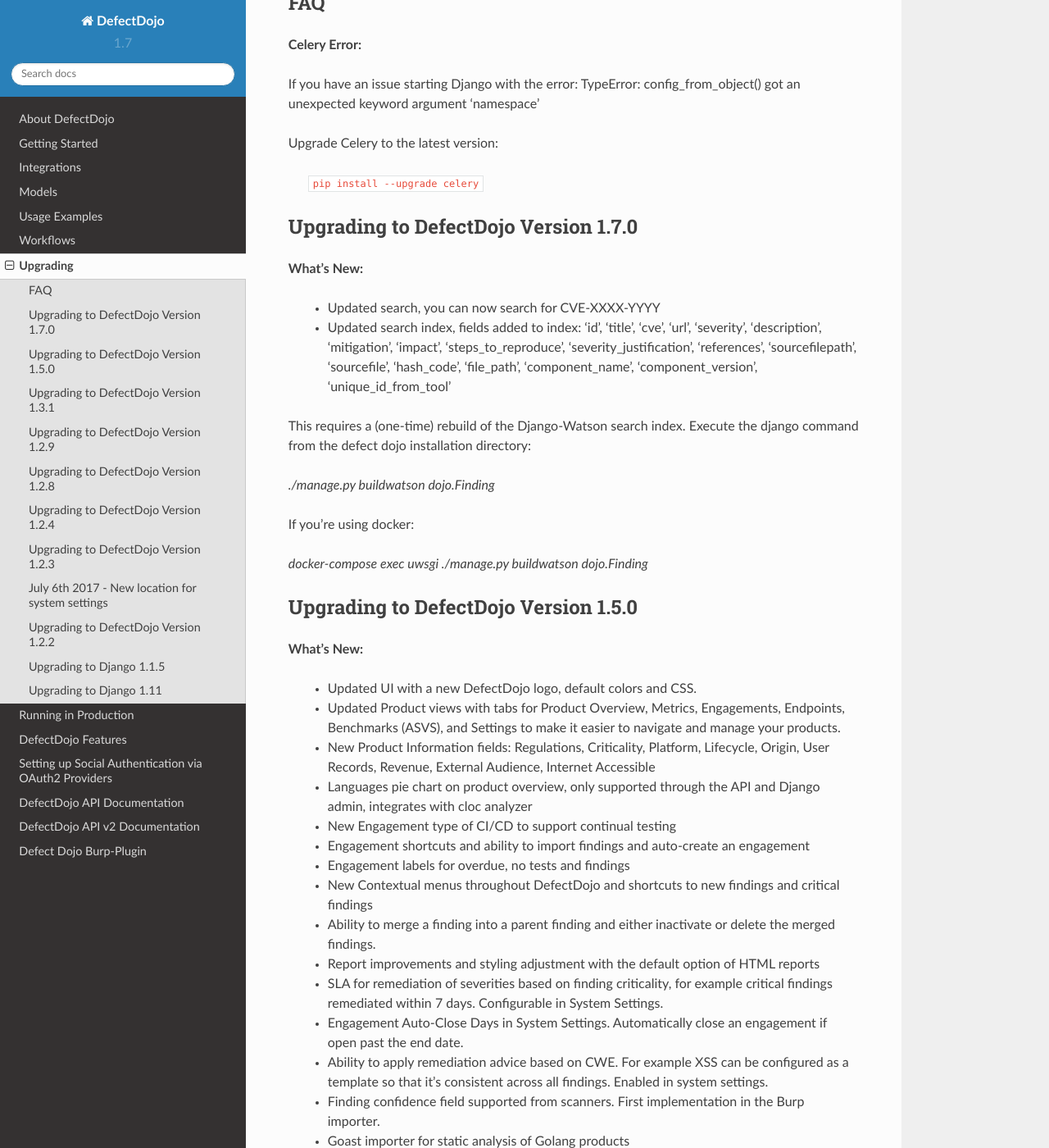
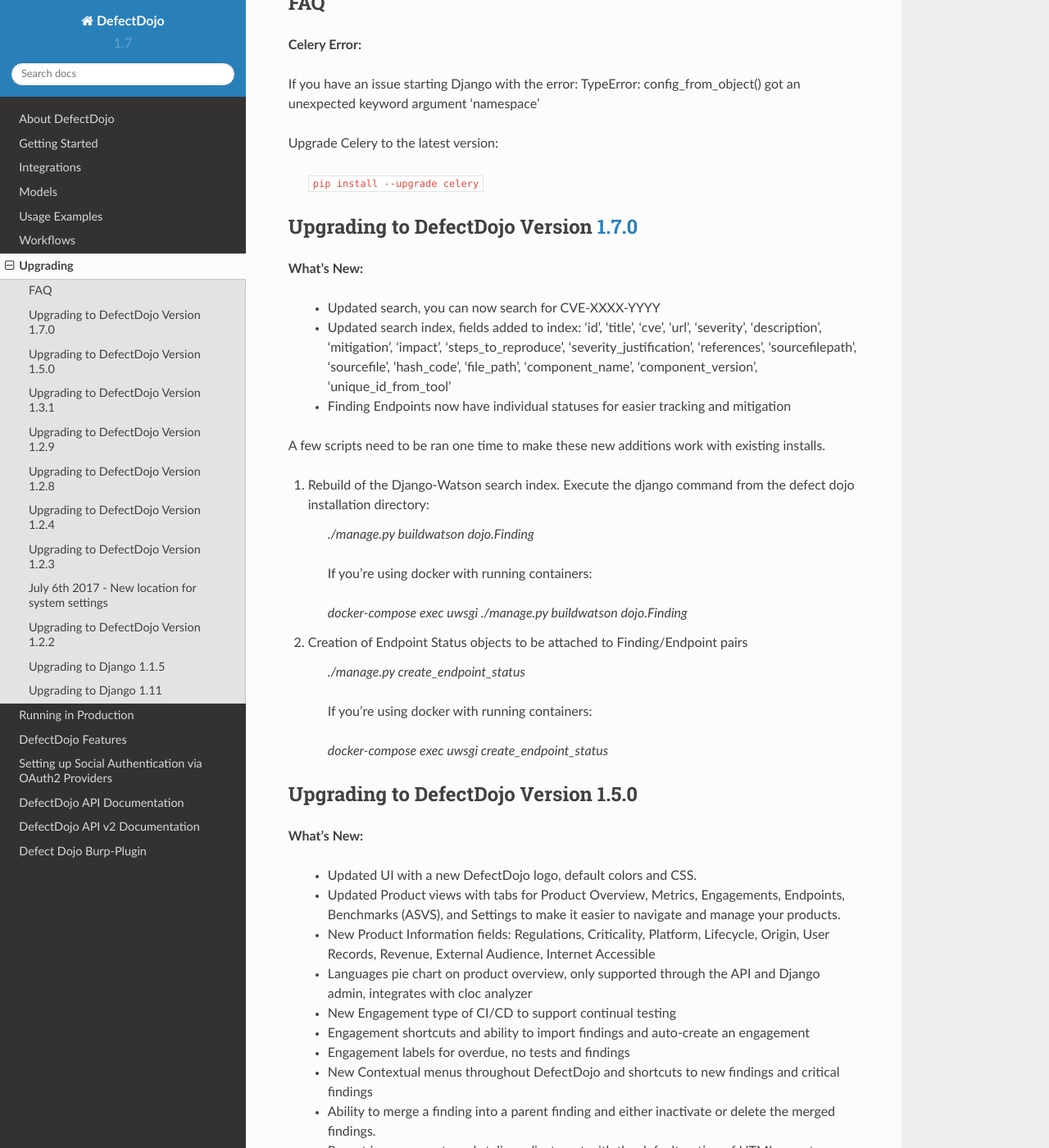
Before and after one commit to DefectDojo/Documentation, a Sphinx documentation site: the page built from docs/upgrading.rst, in a window 1280 px wide and 1400 px high, scrolled down 901 px. Shown: the whole window at 82% size. Built offline with Sphinx 7.4.7 and the Read the Docs theme 2.0.0, drawn with Linux system fonts in a browser that asks for light colours.

Commit message:
Add notes for upgrading to 1.7.0

```diff
--- a/docs/upgrading.rst
+++ b/docs/upgrading.rst
@@ -41,21 +41,34 @@
 
     ``pip install --upgrade celery``
 
-Upgrading to DefectDojo Version 1.7.0
--------------------------------------
+Upgrading to DefectDojo Version 1.7.0_
+--------------------------------------
+
+.. _1.7.0: https://github.com/DefectDojo/django-DefectDojo/releases/tag/1.7.0
 
 **What's New:**
 
  * Updated search, you can now search for CVE-XXXX-YYYY
  * Updated search index, fields added to index: 'id', 'title', 'cve', 'url', 'severity', 'description', 'mitigation', 'impact', 'steps_to_reproduce', 'severity_justification', 'references', 'sourcefilepath', 'sourcefile', 'hash_code', 'file_path', 'component_name', 'component_version', 'unique_id_from_tool'
+ * Finding Endpoints now have individual statuses for easier tracking and mitigation
 
-This requires a (one-time) rebuild of the Django-Watson search index. Execute the django command from the defect dojo installation directory:
+A few scripts need to be ran one time to make these new additions work with existing installs.
 
-`./manage.py buildwatson dojo.Finding`
+1. Rebuild of the Django-Watson search index. Execute the django command from the defect dojo installation directory:
 
-If you're using docker:
+    `./manage.py buildwatson dojo.Finding`
 
-`docker-compose exec uwsgi ./manage.py buildwatson dojo.Finding`
+    If you're using docker with running containers:
+
+    `docker-compose exec uwsgi ./manage.py buildwatson dojo.Finding`
+
+2. Creation of Endpoint Status objects to be attached to Finding/Endpoint pairs
+
+    `./manage.py create_endpoint_status`
+
+    If you're using docker with running containers:
+
+    `docker-compose exec uwsgi create_endpoint_status`
 
 Upgrading to DefectDojo Version 1.5.0
 -------------------------------------
```
